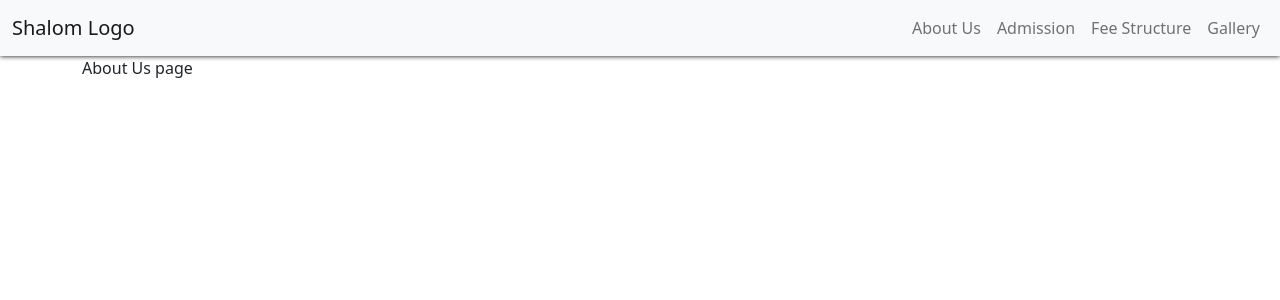
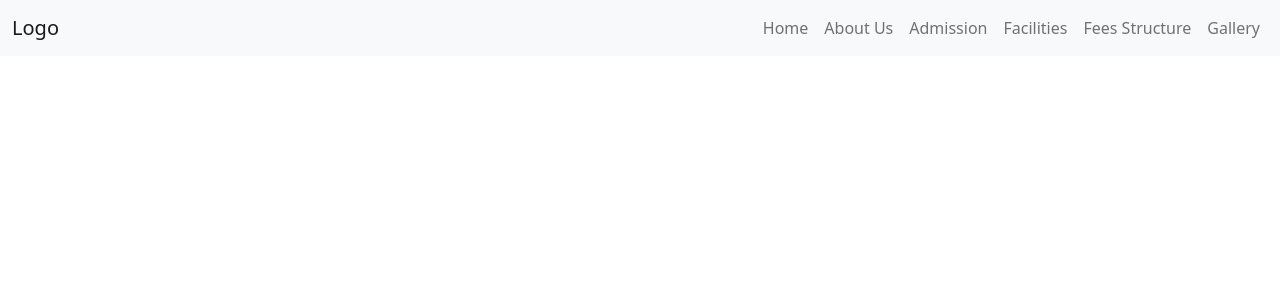
Before and after one commit to TechSage369/ShalomWebsite, a Django app: page /about-us in a window 1280 px wide. Shown: the top 300 px of the page. Run offline with Django 4.2, Linux system fonts and the light colour scheme; some libraries are stand-ins or nearby versions; some web fonts are replaced.

Commit message:
refractor: NavBar

```diff
--- a/backend/templates/website/partials/navbar.html
+++ b/backend/templates/website/partials/navbar.html
@@ -1,7 +1,21 @@
-<nav class="navbar navbar-expand-lg navbar-light bg-light" style=" box-shadow: 0 0 5px #000;" >
+<nav class="navbar navbar-expand-lg navbar-light bg-light fixed-top"
+     style="margin-bottom: 2rem">
   <div class="container-fluid">
-      <a class="navbar-brand" href="{% url 'website:homepage' %}">Shalom Logo</a>
-        <ul class="navbar-nav mb-2 mb-lg-0">
+    <a class="navbar-brand" href="#">Logo</a>
+    <button class="navbar-toggler"
+            type="button"
+            data-bs-toggle="collapse"
+            data-bs-target="#navbarNav"
+            aria-controls="navbarNav"
+            aria-expanded="false"
+            aria-label="Toggle navigation">
+      <span class="navbar-toggler-icon"></span>
+    </button>
+    <div class="collapse navbar-collapse" id="navbarNav">
+      <ul class="navbar-nav ms-auto">
+        <li class="nav-item">
+          <a class="nav-link" href="{% url 'website:homepage' %}">Home</a>
+        </li>
         <li class="nav-item">
           <a class="nav-link" href="{% url 'website:about_us' %}">About Us</a>
         </li>
@@ -9,12 +23,15 @@
           <a class="nav-link" href="{% url 'website:admission' %}">Admission</a>
         </li>
         <li class="nav-item">
-              <a class="nav-link" href="{% url 'website:fee_structure' %}">Fee Structure</a>
+          <a class="nav-link" href="">Facilities</a>
+        </li>
+        <li class="nav-item">
+          <a class="nav-link" href="{% url 'website:fee_structure' %}">Fees Structure</a>
         </li>
         <li class="nav-item">
           <a class="nav-link" href="{% url 'website:gallery' %}">Gallery</a>
         </li>
-
       </ul>
     </div>
+  </div>
 </nav>
```
Lines whose indentation alone changed are shown as unchanged.
